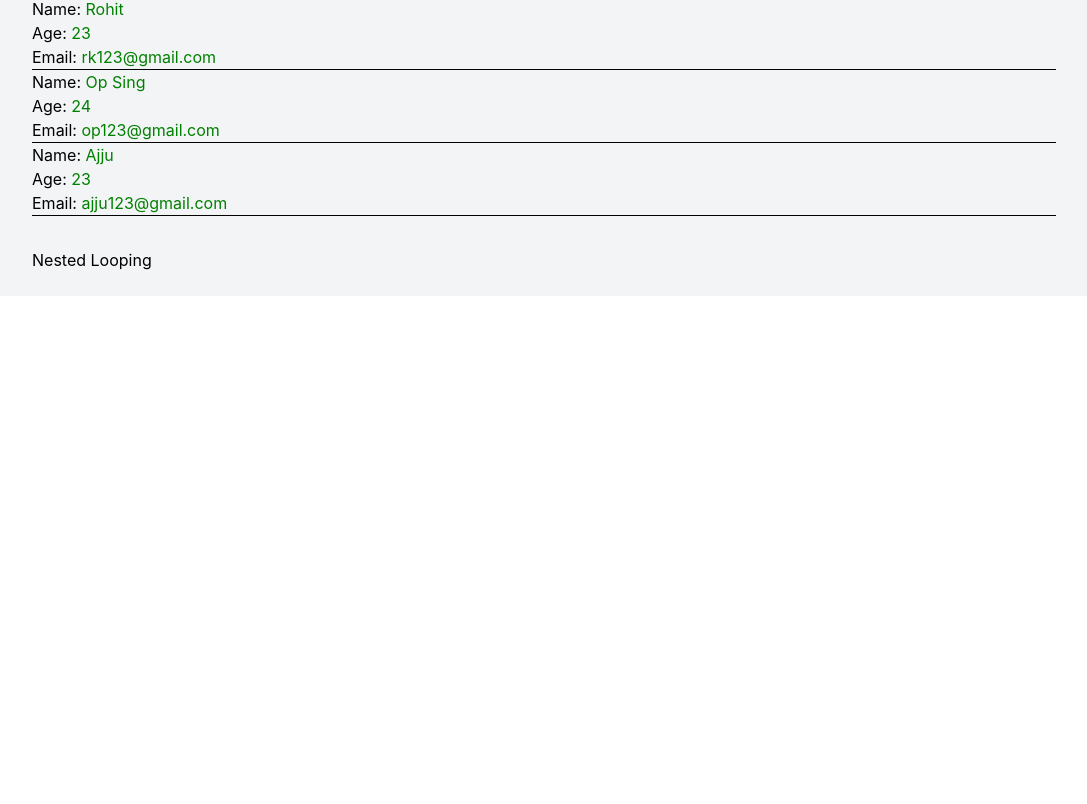
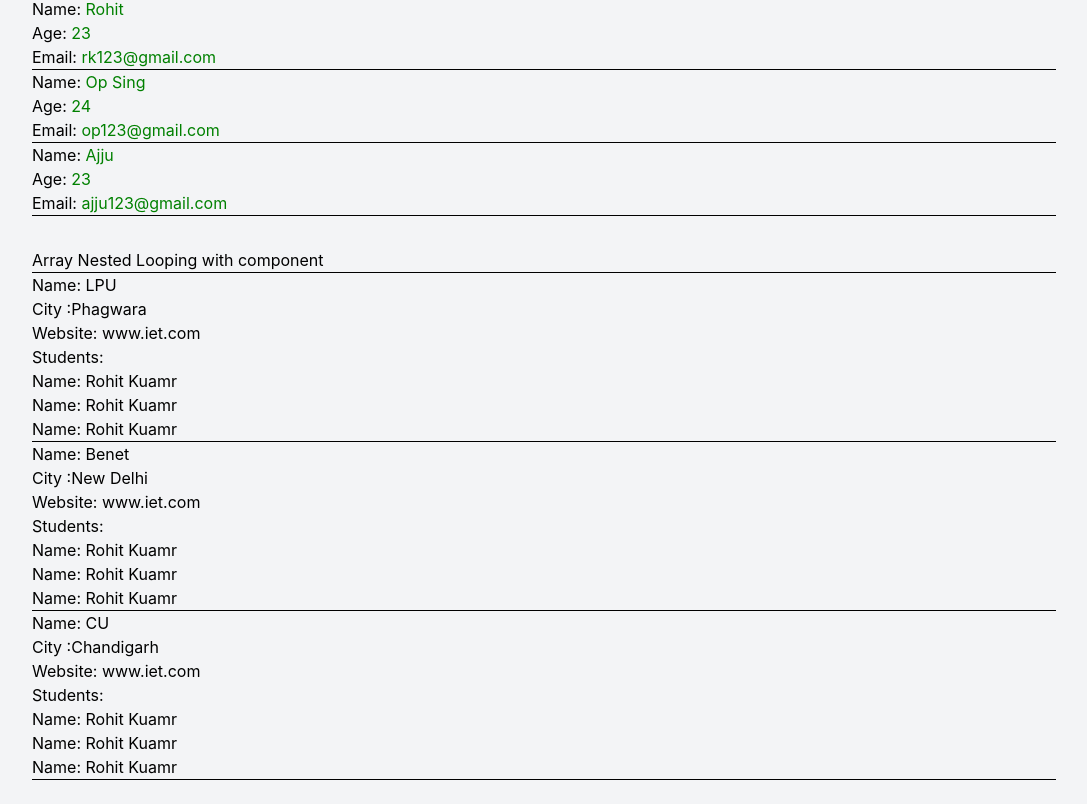
Before and after one commit to rohit6522/ReactJS, a React (Vite) app in the folder my-first-react-app/: page / in a window 1280 px wide. Shown: the part 2838-3642 px from the top of the page, without its empty margins (96-1183 px from the left). Before the commit the page ends 3134 px from the top, so only its background shows below. Built offline with nearby package versions, Linux system fonts and the light colour scheme.

Commit message:
Array Nested Looping with component

```diff
--- a/my-first-react-app/src/components/ArrayNested.jsx
+++ b/my-first-react-app/src/components/ArrayNested.jsx
@@ -1,4 +1,3 @@
-
 
 export default function NestedLoop() {
   const collegeData = [
@@ -69,16 +68,39 @@ export default function NestedLoop() {
 
       ]
     },
-
   ]
   return (
     <div>
-      <h1>Nested Looping</h1>
+      <h1>Array Nested Looping with component</h1>
+      <hr />
       {
-        collegeData.map((college,index)=>{
-          <div key={index}>
-            <h1>Name: {college.name}</h1>
-          </div>
+        collegeData.map((college, index) => {
+          return (
+            <div key={index}>
+              <h1>Name: {college.name}</h1>
+
+              <ul>
+                <li>
+                  <h3>City :{college.city}</h3>
+                </li>
+                <li>
+                  <h3>Website: {college.website}</h3>
+                </li>
+
+
+                <li>
+                  <h3>Students:</h3>
+                  {college.Student.map((student, index) => (
+                    <div key={index}>
+                      Name: {student.name}
+                    </div>
+                  ))}
+                </li>
+                <hr />
+
+              </ul>
+            </div>
+          )
         })
       }
     </div>
```
